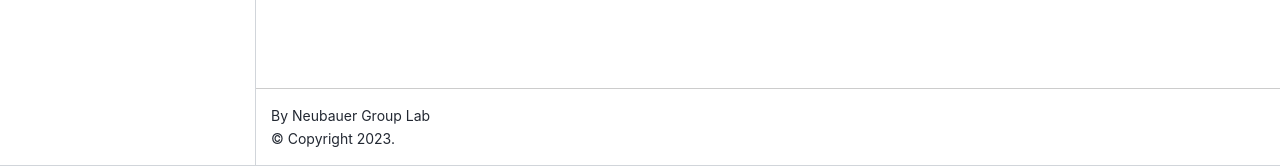
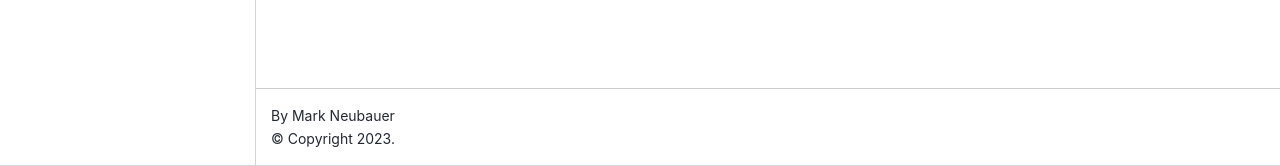
Before and after one commit to PHYS-214-Quantum-Physics/Fall-2020, a Jupyter Book: the page built from book/introduction.md, in a window 1280 px wide. Shown: the part 734-900 px from the top of the page. Built offline with Jupyter Book 1.0.4 settings and Sphinx 7.4.7 and the Sphinx Book theme 1.1.4, drawn with Linux system fonts in a browser that asks for light colours.

Commit message:
give copyright to Mark

```diff
--- a/book/_config.yml
+++ b/book/_config.yml
@@ -1,7 +1,7 @@
 # https://jupyterbook.org/customize/config.html
 # Book settings
 title: Introdcution to Quantum Physics
-author: Neubauer Group Lab
+author: Mark Neubauer
 logo: assets/logo.png
 
 # HTML-specific settings
```
